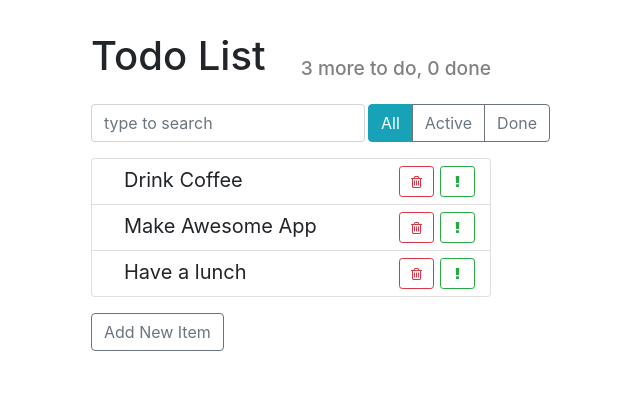
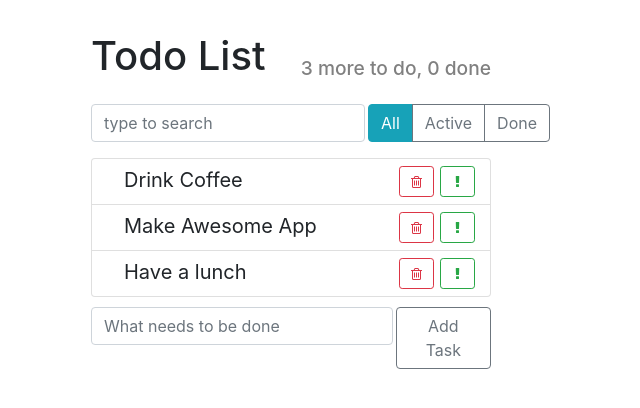
Before and after one commit to and300u250w/React-Redux, a React (Create React App) app: page / in a window 1280 px wide. Shown: the top 408 px of the page, without its empty margins (349-989 px from the left). Built offline with nearby package versions, Linux system fonts and the light colour scheme.

Commit message:
search bar

```diff
--- a/src/components/app/app.jsx
+++ b/src/components/app/app.jsx
@@ -17,7 +17,8 @@ export default class App extends Component {
             this.createTodoItem('Drink Coffee'),
             this.createTodoItem('Make Awesome App'),
             this.createTodoItem('Have a lunch')
-        ]
+        ],
+        search:''
     };
 
     createTodoItem(label) {
@@ -41,9 +42,11 @@ export default class App extends Component {
         })
     }
 
-    addItem = () => {
+    addItem = (label) => {
+
+
         this.setState(({todoData}) => {
-            const defaultValue = [this.createTodoItem('Default value')]
+            const defaultValue = [this.createTodoItem(label)]
             const updatedSet = [
                 ...todoData,
                 ...defaultValue
@@ -81,22 +84,33 @@ export default class App extends Component {
 
     }
 
+    // searchField (items, search){
+
+    //     if (search.length ===0){
+
+    //     }
+
+    // }
+
     render() {
 
-      const doneCount = this.state.todoData.filter((el) => el.done).length;
-      const todoCount = this.state.todoData.filter((el) => el.done===false).length
+        const {todoData, search} = this.state;
 
+      const doneCount = todoData.filter((el) => el.done).length;
+      const todoCount = todoData.filter((el) => el.done===false).length
+
+    //   const visibleItems = this.searchField(todoData, search)
 
         return (
             <div className="todo-app">
                 <AppHeader toDo={todoCount} done={doneCount}/>
                 <div className="top-panel d-flex">
-                    <SearchPanel/>
+                    <SearchPanel searchField={this.searchField} />
                     <ItemStatusFilter/>
                 </div>
 
                 <TodoList
-                    todos={this.state.todoData}
+                    todos={todoData}
                     onDeleted={this.deleteItem}
                     onToggleImportant={this.onToggleImportant}
                     onToggleDone={this.onToggleDone}/>
--- a/src/components/item-add-form/item-add-form.css
+++ b/src/components/item-add-form/item-add-form.css
@@ -1,3 +1,11 @@
 .item-add-form{
-    margin-top: 1rem
+    margin-top: 10px;
 }
+
+.item-add-form input{
+    margin-right: 3px;
+}
+
+.item-add-form button{
+    flex: 30%;
+}
--- a/src/components/item-add-form/item-add-form.jsx
+++ b/src/components/item-add-form/item-add-form.jsx
@@ -1,19 +1,48 @@
 import React, {Component} from 'react';
 import './item-add-form.css';
 
-
 export default class AddNewItem extends Component {
 
+ state = {
+     label: ''
+ };
 
-    render (){
+
+
+    onLabelChange = (e) => {
+        this.setState({
+            label:e.target.value
+        })
+
+    }
+
+    onSubmit = (e) => {
+        e.preventDefault();
+        this.props.addItem(this.state.label);
+        this.setState({
+            label:''
+        })
+    }
+
+
+    render() {
 
         return (
 
-        <div className="item-add-form">
-                <button type="submit" onClick={this.props.addItem} className="btn btn-outline-secondary"> Add New Item</button>
+            <form className="item-add-form d-flex" onSubmit={this.onSubmit}>
+                <input type="text"
+                className="form-control"
+                onChange = {this.onLabelChange}
+                placeholder = "What needs to be done"
+                value = {this.state.label}
+                />
+                <button
+                    type="submit"
+                    className="btn btn-outline-secondary">
+                    Add Task</button>
 
-
-        </div>)
+            </form>
+        )
 
     }
 }
--- a/src/components/search-panel/search-panel.jsx
+++ b/src/components/search-panel/search-panel.jsx
@@ -1,13 +1,28 @@
-import React from 'react';
+import React, {Component} from 'react';
 
 import './search-panel.css';
 
-const SearchPanel = () => {
-  return (
-    <input type="text"
-              className="form-control search-input"
-              placeholder="type to search" />
-  );
+export default class SearchPanel extends Component {
+
+    state =
+        {
+            search: ""
+        };
+
+
+        searchField = (e) => {
+          this.props.searchField(e.target.value)
+
+
+    }
+
+    render() {
+
+        return (<input
+            type="text"
+            className="form-control search-input"
+            placeholder="type to search"
+            onChange={this.searchField}/>);
+
+    };
 };
-
-export default SearchPanel;
```
